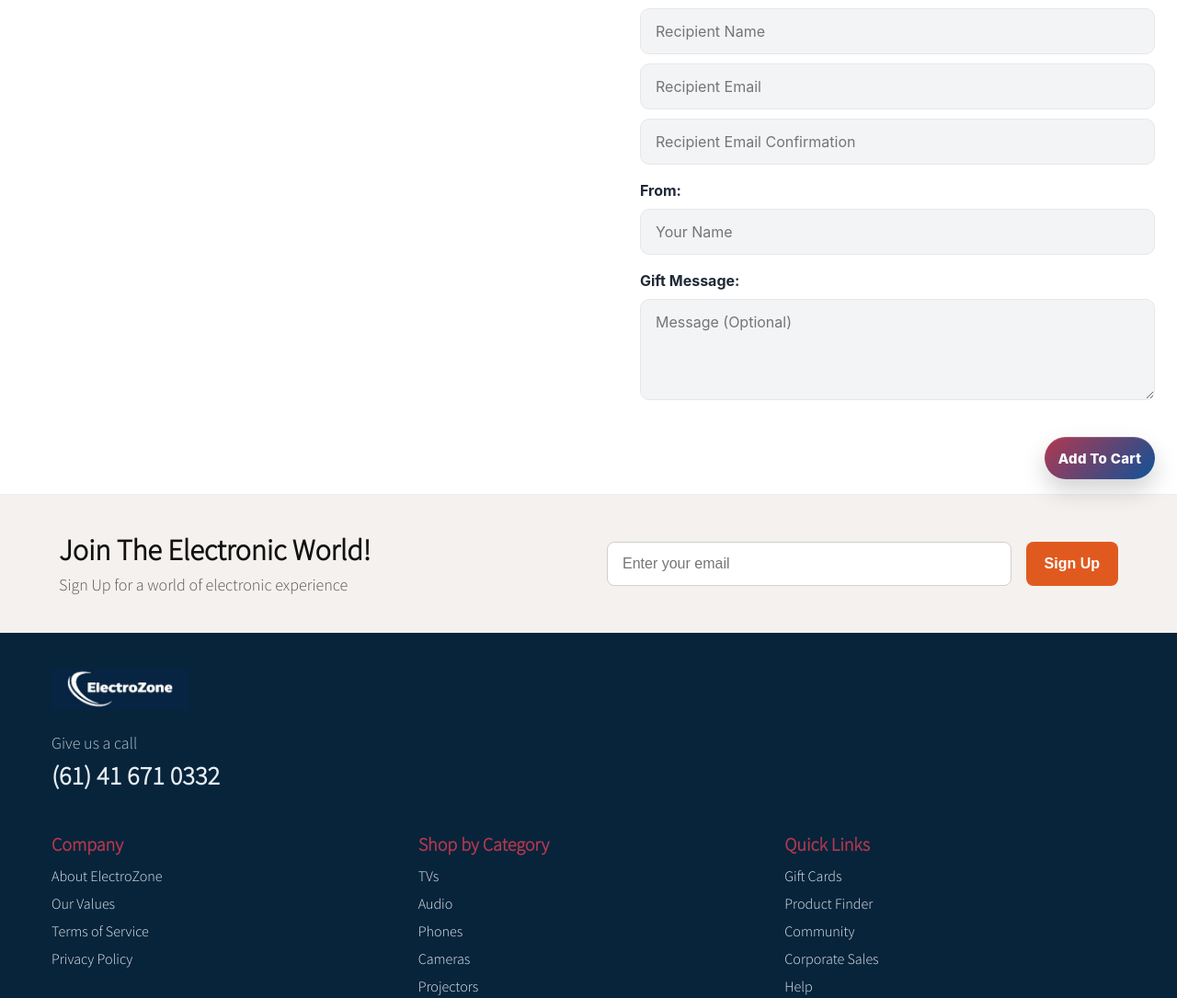
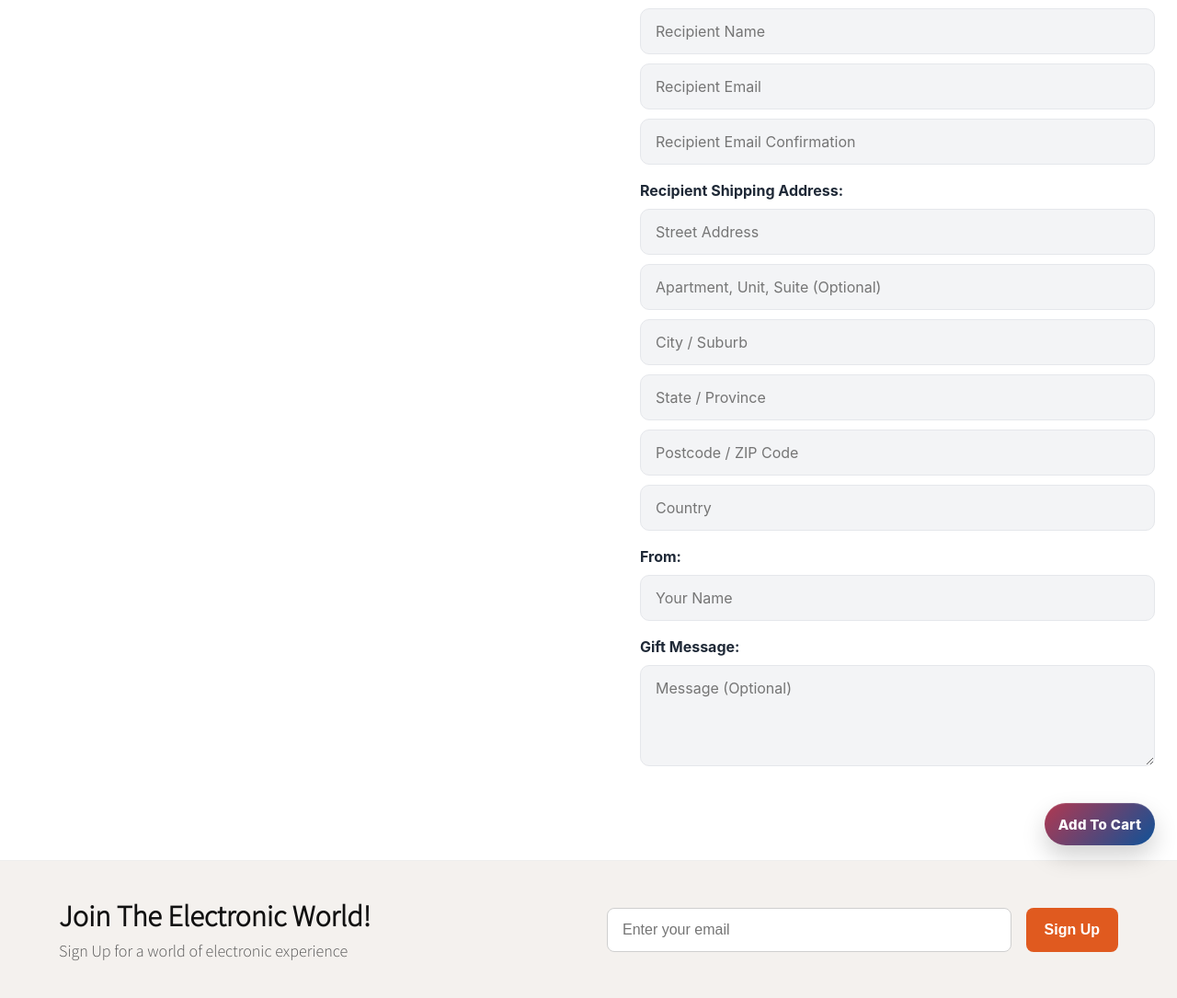
Before and after one commit to codestunt/electronics-store, a Flask app: page /gift-card in a window 1280 px wide. Shown: the part 741-1826 px from the top of the page at 92% size. Run offline with Flask 3, Linux system fonts and the light colour scheme.

Commit message:
Added recipient shipping address to gift card form

```diff
--- a/app/routes.py
+++ b/app/routes.py
@@ -776,11 +776,22 @@ def gift_card():
         recipient_email = (request.form.get("recipient_email") or "").strip()
         recipient_email_confirm = (request.form.get("recipient_email_confirm") or "").strip()
 
+        recipient_address_line1 = (request.form.get("recipient_address_line1") or "").strip()
+        recipient_address_line2 = (request.form.get("recipient_address_line2") or "").strip()
+        recipient_city = (request.form.get("recipient_city") or "").strip()
+        recipient_state = (request.form.get("recipient_state") or "").strip()
+        recipient_postcode = (request.form.get("recipient_postcode") or "").strip()
+        recipient_country = (request.form.get("recipient_country") or "").strip()
+
         from_name = (request.form.get("from_name") or "").strip()
         message = (request.form.get("message") or "").strip()
 
         if recipient_email.lower() != recipient_email_confirm.lower():
             flash("Recipient emails do not match.", "error")
+            return redirect(url_for("routes.gift_card"))
+
+        if not recipient_address_line1 or not recipient_city or not recipient_state or not recipient_postcode or not recipient_country:
+            flash("Please complete the recipient shipping address.", "error")
             return redirect(url_for("routes.gift_card"))
 
         try:
@@ -803,6 +814,14 @@ def gift_card():
             "design": design,
             "recipient_name": recipient_name,
             "recipient_email": recipient_email,
+
+            "recipient_address_line1": recipient_address_line1,
+            "recipient_address_line2": recipient_address_line2,
+            "recipient_city": recipient_city,
+            "recipient_state": recipient_state,
+            "recipient_postcode": recipient_postcode,
+            "recipient_country": recipient_country,
+
             "from_name": from_name,
             "gift_message": message,
         })
@@ -820,6 +839,14 @@ RECIPIENT:
 - Name: {recipient_name}
 - Email: {recipient_email}
 
+SHIPPING ADDRESS:
+- Street: {recipient_address_line1}
+- Apartment/Unit: {recipient_address_line2 or "Not provided"}
+- City/Suburb: {recipient_city}
+- State/Province: {recipient_state}
+- Postcode/ZIP: {recipient_postcode}
+- Country: {recipient_country}
+
 SENDER:
 - Name: {from_name}
 
@@ -827,10 +854,15 @@ MESSAGE:
 {message or "(no message)"}
 
 ACTION:
-Please prepare the voucher and send it to the recipient email above.
+Please prepare the voucher and ship/send it to the recipient details above.
 """
         try:
-            _send_form_email(subject=subject, to_email=SALES_TEAM_EMAIL, body=body, reply_to=recipient_email or None)
+            _send_form_email(
+                subject=subject,
+                to_email=SALES_TEAM_EMAIL,
+                body=body,
+                reply_to=recipient_email or None
+            )
         except Exception as e:
             print("GIFT CARD EMAIL ERROR:", e)
 
@@ -838,7 +870,6 @@ Please prepare the voucher and send it to the recipient email above.
         return redirect(url_for("routes.cart"))
 
     return render_template("gift_card.html")
-
 
 
 @routes.route("/product-finder", endpoint="product_finder")
--- a/app/templates/gift_card.html
+++ b/app/templates/gift_card.html
@@ -92,6 +92,29 @@
         <input class="ez-gift-input" type="email" name="recipient_email" placeholder="Recipient Email" required>
         <input class="ez-gift-input" type="email" name="recipient_email_confirm" placeholder="Recipient Email Confirmation" required>
       </div>
+
+      <!-- Recipient Physical Address -->
+<div class="ez-gift-group">
+  <label class="ez-gift-label">Recipient Shipping Address:</label>
+
+  <input class="ez-gift-input" name="recipient_address_line1"
+         placeholder="Street Address" required>
+
+  <input class="ez-gift-input" name="recipient_address_line2"
+         placeholder="Apartment, Unit, Suite (Optional)">
+
+  <input class="ez-gift-input" name="recipient_city"
+         placeholder="City / Suburb" required>
+
+  <input class="ez-gift-input" name="recipient_state"
+         placeholder="State / Province" required>
+
+  <input class="ez-gift-input" name="recipient_postcode"
+         placeholder="Postcode / ZIP Code" required>
+
+  <input class="ez-gift-input" name="recipient_country"
+         placeholder="Country" required>
+</div>
 
       <!-- From -->
       <div class="ez-gift-group">
```
